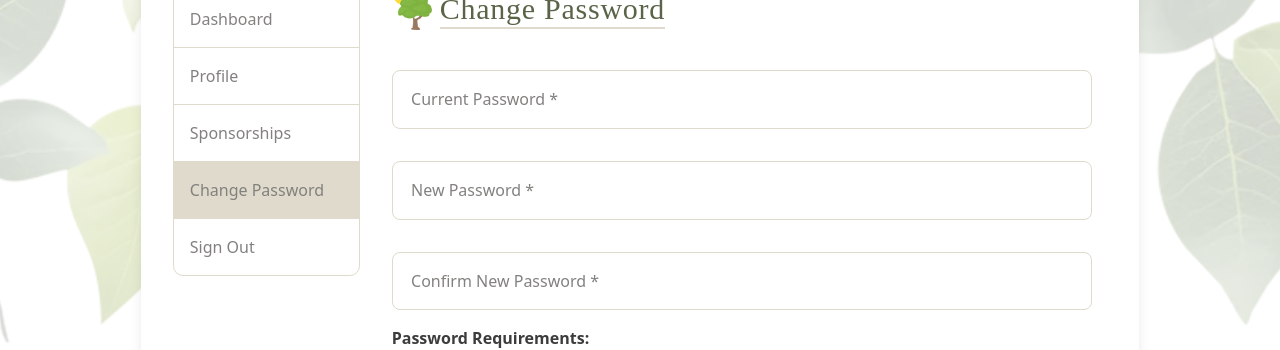
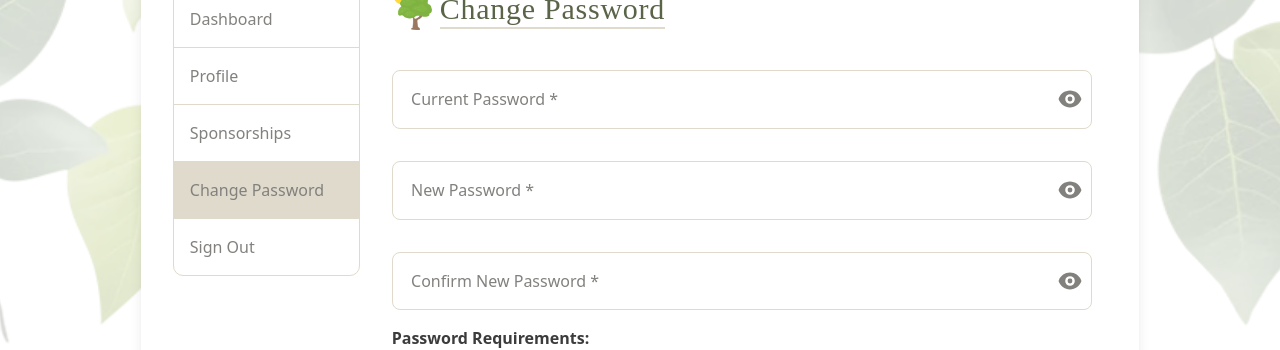
Before and after one commit to solawi-projects/baum-bauer-frontend, a React (Vite) app: page /password_change in a window 1280 px wide. Shown: the part 484-834 px from the top of the page. Built offline with nearby package versions, Linux system fonts and the light colour scheme; a web font is replaced by a local one.

Commit message:
add show password for change password page

```diff
--- a/src/pages/user/PasswordChange.jsx
+++ b/src/pages/user/PasswordChange.jsx
@@ -5,6 +5,7 @@ import MobileDashboardLinks from "../../components/MobileDashboardLinks";
 import backgroundImage from "../../assets/images/leaves_background_01.webp";
 import { HiHome } from "react-icons/hi";
 import PageBreadcrumb from "../../components/PageBreadcrumb";
+import { HiEye, HiEyeOff } from "react-icons/hi";
 
 const PasswordChange = () => {
   // State to manage password values
@@ -13,6 +14,22 @@ const PasswordChange = () => {
     newPassword: "",
     confirmNewPassword: "",
   });
+
+  const [showCurrentPassword, setShowCurrentPassword] = useState(false);
+  const [showNewPassword, setShowNewPassword] = useState(false);
+  const [showConfirmNewPassword, setShowConfirmNewPassword] = useState(false);
+
+  const toggleCurrentPasswordVisibility = () => {
+    setShowCurrentPassword(!showCurrentPassword);
+  };
+
+  const toggleNewPasswordVisibility = () => {
+    setShowNewPassword(!showNewPassword);
+  };
+
+  const toggleConfirmNewPasswordVisibility = () => {
+    setShowConfirmNewPassword(!showConfirmNewPassword);
+  };
 
   const handlePasswordChange = () => {
     console.log("Password values:", passwords);
@@ -66,14 +83,14 @@ const PasswordChange = () => {
                 </h3>
               </div>
               <div className="grid grid-cols-1 gap:2 lg:gap-4 mt-10">
-                <div className="mb-4">
+                <div className="mb-4" style={{ position: "relative" }}>
                   <Label htmlFor="currentPassword" className="visually-hidden">
                     Current Password
                   </Label>
                   <TextInput
                     required
                     id="currentPassword"
-                    type="password"
+                    type={showCurrentPassword ? "text" : "password"}
                     placeholder="Current Password *"
                     value={passwords.currentPassword}
                     onChange={(e) =>
@@ -91,16 +108,32 @@ const PasswordChange = () => {
                       color: "var(--font-family-color)",
                       fontSize: "1rem",
                     }}
-                  />
+                  />{" "}
+                  <div
+                    style={{
+                      position: "absolute",
+                      top: "50%",
+                      right: "10px",
+                      transform: "translateY(-50%)",
+                      cursor: "pointer",
+                    }}
+                    onClick={toggleCurrentPasswordVisibility}
+                  >
+                    {showCurrentPassword ? (
+                      <HiEyeOff className="text-2xl text-font-family-color" />
+                    ) : (
+                      <HiEye className="text-2xl text-font-family-color" />
+                    )}
+                  </div>
                 </div>
-                <div className="mb-4">
+                <div className="mb-4" style={{ position: "relative" }}>
                   <Label htmlFor="newPassword" className="visually-hidden">
                     New Password
                   </Label>
                   <TextInput
                     required
                     id="newPassword"
-                    type="password"
+                    type={showNewPassword ? "text" : "password"}
                     placeholder="New Password *"
                     value={passwords.newPassword}
                     onChange={(e) =>
@@ -118,9 +151,25 @@ const PasswordChange = () => {
                       color: "var(--font-family-color)",
                       fontSize: "1rem",
                     }}
-                  />
+                  />{" "}
+                  <div
+                    style={{
+                      position: "absolute",
+                      top: "50%",
+                      right: "10px",
+                      transform: "translateY(-50%)",
+                      cursor: "pointer",
+                    }}
+                    onClick={toggleNewPasswordVisibility}
+                  >
+                    {showNewPassword ? (
+                      <HiEyeOff className="text-2xl text-font-family-color" />
+                    ) : (
+                      <HiEye className="text-2xl text-font-family-color" />
+                    )}
+                  </div>
                 </div>
-                <div className="mb-4">
+                <div className="mb-4" style={{ position: "relative" }}>
                   <Label
                     htmlFor="confirmNewPassword"
                     className="visually-hidden"
@@ -130,7 +179,7 @@ const PasswordChange = () => {
                   <TextInput
                     required
                     id="confirmNewPassword"
-                    type="password"
+                    type={showConfirmNewPassword ? "text" : "password"}
                     placeholder="Confirm New Password *"
                     value={passwords.confirmNewPassword}
                     onChange={(e) =>
@@ -148,7 +197,23 @@ const PasswordChange = () => {
                       color: "var(--font-family-color)",
                       fontSize: "1rem",
                     }}
-                  />
+                  />{" "}
+                  <div
+                    style={{
+                      position: "absolute",
+                      top: "50%",
+                      right: "10px",
+                      transform: "translateY(-50%)",
+                      cursor: "pointer",
+                    }}
+                    onClick={toggleConfirmNewPasswordVisibility}
+                  >
+                    {showConfirmNewPassword ? (
+                      <HiEyeOff className="text-2xl text-font-family-color" />
+                    ) : (
+                      <HiEye className="text-2xl text-font-family-color" />
+                    )}
+                  </div>
                 </div>
               </div>
               <div className="text-dark-gray">
```
